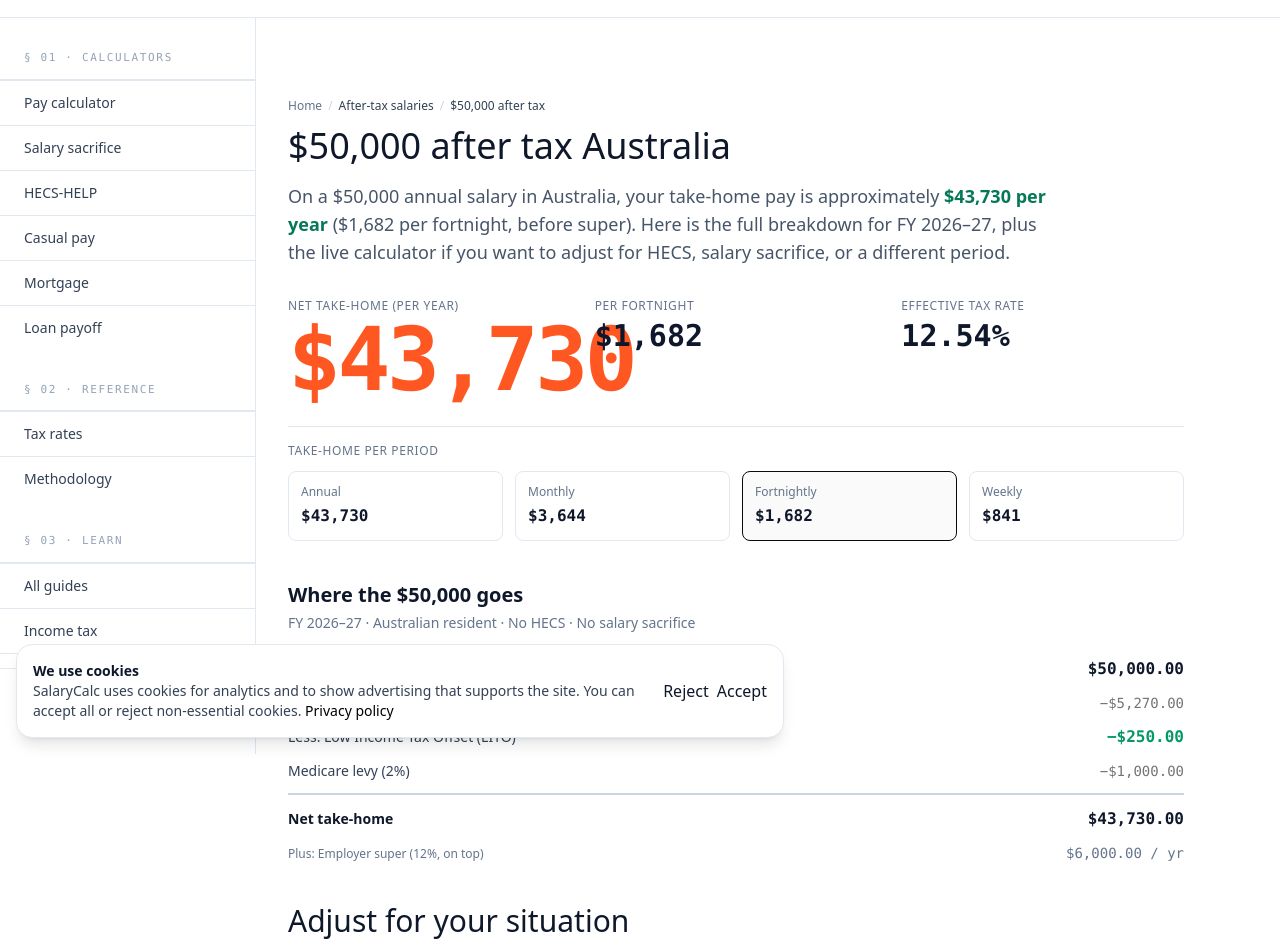
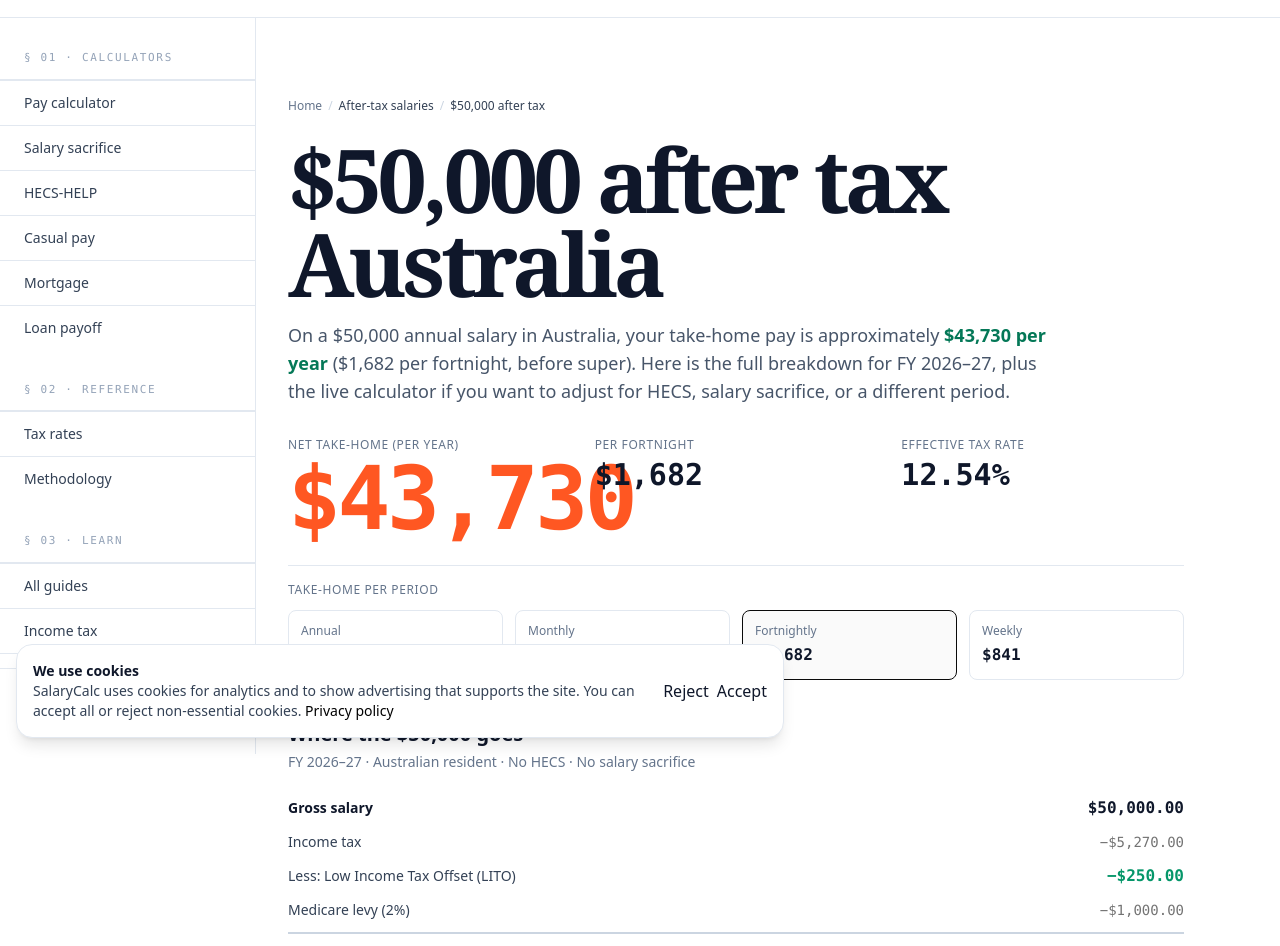
Before and after one commit to wilson98-creator/salarycalculatorsite, a Next.js app: page /salary-50000-after-tax in a window 1280 px wide. Shown: the part 46-992 px from the top of the page. Built offline with nearby package versions, Linux system fonts and the light colour scheme; no server answers.

Commit message:
Fix SalaryAfterTax component: h-serif → h-display (used by 5 $X-after-tax pages)

```diff
--- a/components/SalaryAfterTax.tsx
+++ b/components/SalaryAfterTax.tsx
@@ -53,9 +53,9 @@ export function SalaryAfterTaxPage({ data, metadata }: { data: SalaryAfterTaxDat
               { name: `$${data.gross.toLocaleString()} after tax` },
             ]}
           />
-          <h1 className="h-serif mt-3 text-3xl text-ink-900 dark:text-ink-50 sm:text-4xl">
+          <h1 className="h-display mt-6 text-ink-900 dark:text-ink-50">
             ${data.gross.toLocaleString()} after tax{' '}
-            <span className="h-highlight">Australia</span>
+            Australia
           </h1>
           <p className="mt-4 max-w-3xl text-base text-ink-600 dark:text-ink-400 sm:text-lg">
             On a ${data.gross.toLocaleString()} annual salary in Australia, your take-home pay is
@@ -123,8 +123,8 @@ export function SalaryAfterTaxPage({ data, metadata }: { data: SalaryAfterTaxDat
 
         {/* Live calculator for adjustments */}
         <section className="mt-10">
-          <h2 className="h-serif text-2xl text-ink-900 dark:text-ink-50 sm:text-3xl">
-            Adjust for your <span className="h-highlight">situation</span>
+          <h2 className="h-section mt-4 text-ink-900 dark:text-ink-50">
+            Adjust for your situation
           </h2>
           <p className="mt-3 text-base text-ink-600 dark:text-ink-400">
             The numbers above assume an Australian resident with no HECS-HELP debt and no
```
